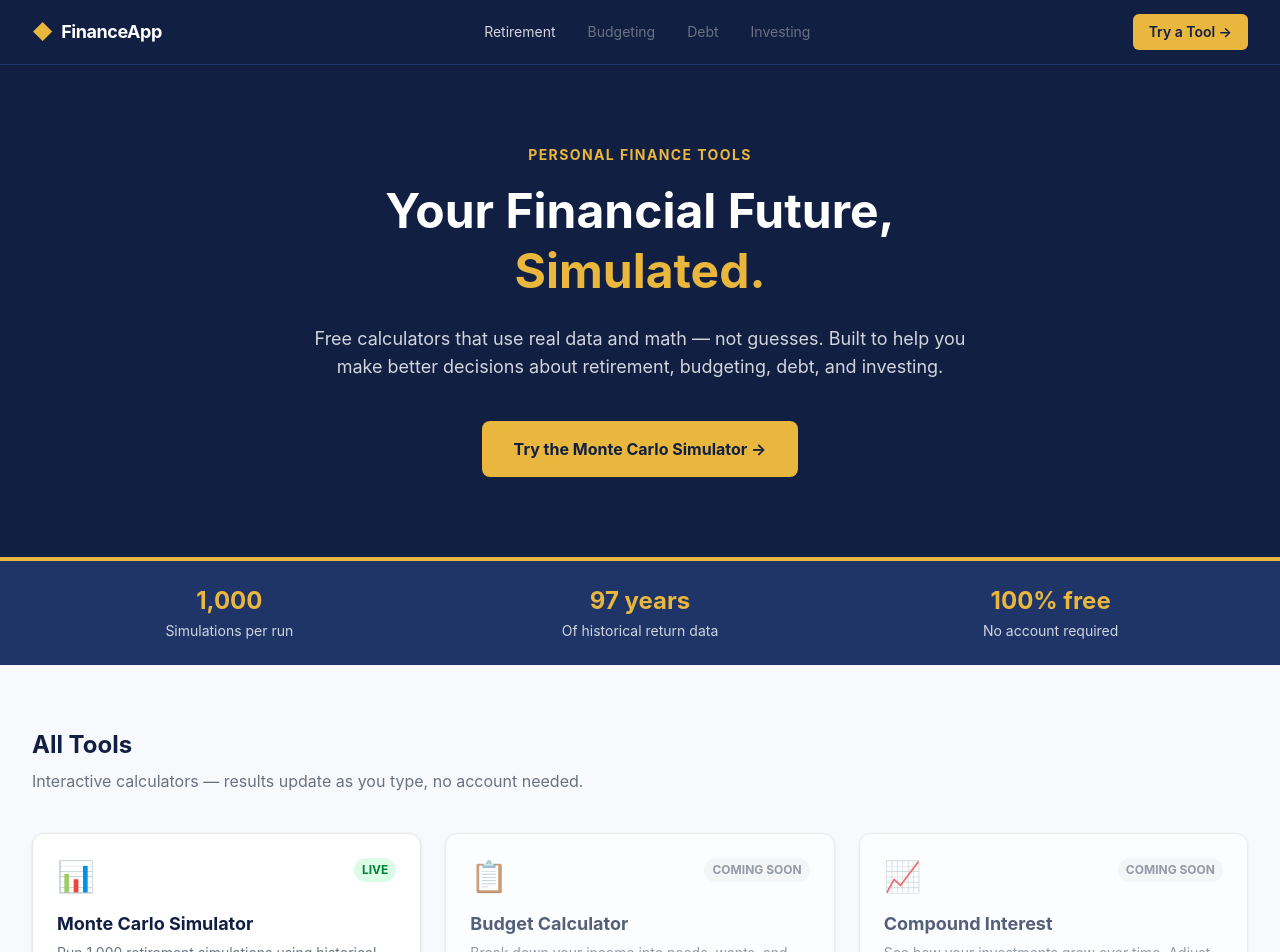
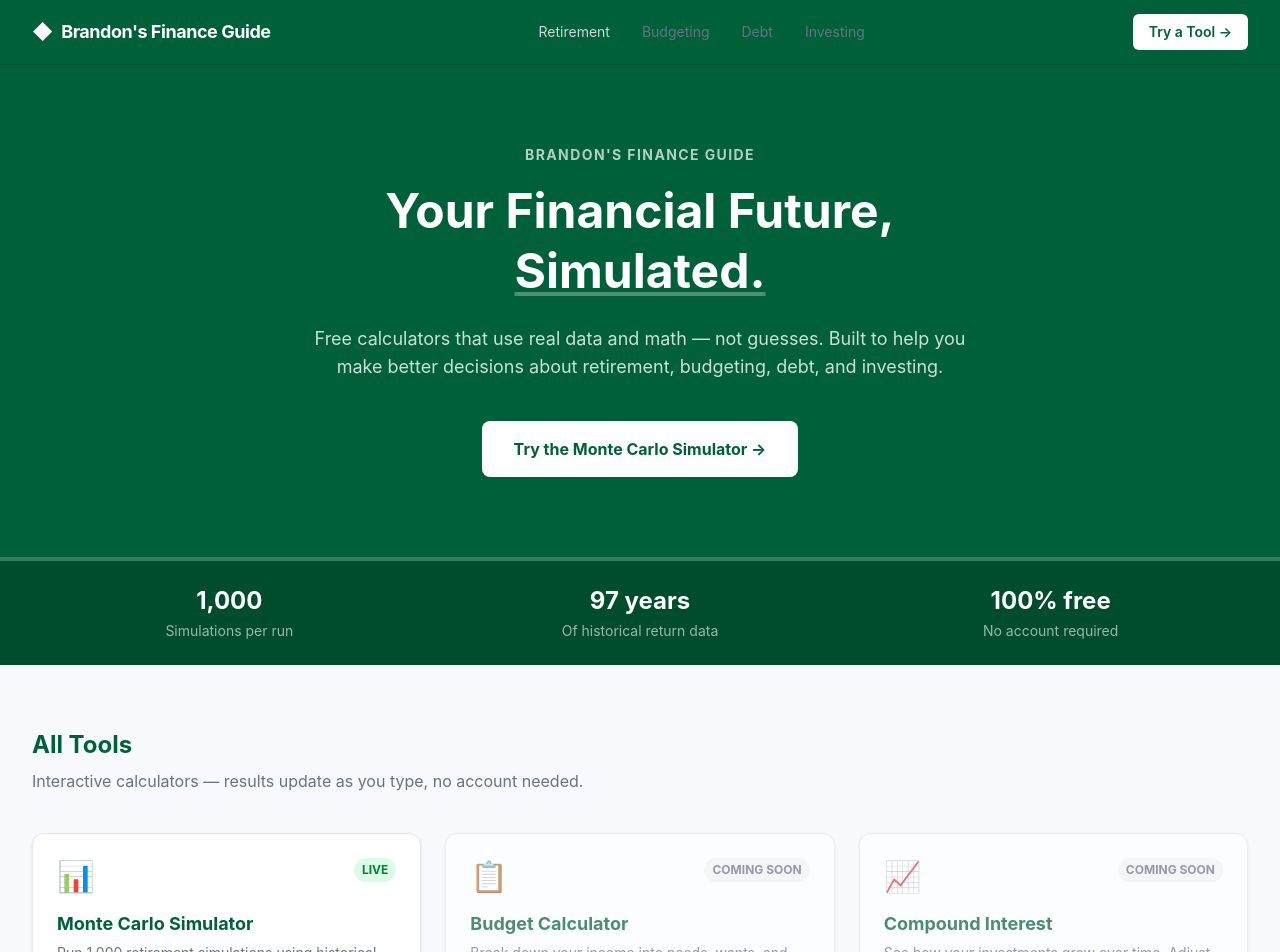
Before and after one commit to bgold0911/finance-app, a Next.js app: page / in a window 1280 px wide. Shown: the top 952 px of the page. Built offline with nearby package versions, Linux system fonts and the light colour scheme.

Commit message:
Rebrand to Brandon's Finance Guide with Rolex green color scheme

```diff
--- a/app/layout.tsx
+++ b/app/layout.tsx
@@ -3,7 +3,7 @@ import "./globals.css";
 import Nav from "@/components/Nav";
 
 export const metadata: Metadata = {
-  title: "FinanceApp — Personal Finance Tools",
+  title: "Brandon's Finance Guide — Personal Finance Tools",
   description: "Free tools for budgeting, retirement planning, debt payoff, and investing.",
 };
 
@@ -17,8 +17,8 @@ export default function RootLayout({
       <body className="antialiased min-h-screen flex flex-col">
         <Nav />
         <main className="flex-1">{children}</main>
-        <footer className="bg-[#111F42] text-gray-400 text-sm text-center py-6 mt-16">
-          <p>FinanceApp · Educational tools only · Not financial advice</p>
+        <footer className="bg-[#006039] text-white/60 text-sm text-center py-6 mt-16">
+          <p>Brandon's Finance Guide · Educational tools only · Not financial advice</p>
         </footer>
       </body>
     </html>
--- a/app/page.tsx
+++ b/app/page.tsx
@@ -67,51 +67,51 @@ export default function HomePage() {
   return (
     <>
       {/* Hero */}
-      <section className="bg-[#111F42] text-white">
+      <section className="bg-[#006039] text-white">
         <div className="max-w-7xl mx-auto px-4 sm:px-6 lg:px-8 py-20 text-center">
-          <p className="text-[#EAB73E] text-sm font-bold uppercase tracking-widest mb-4">
-            Personal Finance Tools
+          <p className="text-white/70 text-sm font-bold uppercase tracking-widest mb-4">
+            Brandon's Finance Guide
           </p>
           <h1 className="text-4xl sm:text-5xl font-bold leading-tight mb-6">
             Your Financial Future,
             <br />
-            <span className="text-[#EAB73E]">Simulated.</span>
+            <span className="text-white underline decoration-white/30 underline-offset-4">Simulated.</span>
           </h1>
-          <p className="text-gray-300 text-lg max-w-2xl mx-auto mb-10">
+          <p className="text-white/80 text-lg max-w-2xl mx-auto mb-10">
             Free calculators that use real data and math — not guesses. Built to help
             you make better decisions about retirement, budgeting, debt, and investing.
           </p>
           <Link
             href="/tools/monte-carlo"
-            className="inline-block bg-[#EAB73E] text-[#111F42] font-bold text-base px-8 py-4 rounded-lg hover:bg-yellow-400 transition-colors"
+            className="inline-block bg-white text-[#006039] font-bold text-base px-8 py-4 rounded-lg hover:bg-gray-100 transition-colors"
           >
             Try the Monte Carlo Simulator →
           </Link>
         </div>
-        <div className="h-1 bg-[#EAB73E]" />
+        <div className="h-1 bg-white/20" />
       </section>
 
       {/* Stats bar */}
-      <section className="bg-[#1F3568] text-white">
+      <section className="bg-[#004d2e] text-white">
         <div className="max-w-7xl mx-auto px-4 sm:px-6 lg:px-8 py-6 grid grid-cols-3 gap-4 text-center">
           <div>
-            <p className="text-2xl font-bold text-[#EAB73E]">1,000</p>
-            <p className="text-sm text-gray-300 mt-1">Simulations per run</p>
+            <p className="text-2xl font-bold text-white">1,000</p>
+            <p className="text-sm text-white/60 mt-1">Simulations per run</p>
           </div>
           <div>
-            <p className="text-2xl font-bold text-[#EAB73E]">97 years</p>
-            <p className="text-sm text-gray-300 mt-1">Of historical return data</p>
+            <p className="text-2xl font-bold text-white">97 years</p>
+            <p className="text-sm text-white/60 mt-1">Of historical return data</p>
           </div>
           <div>
-            <p className="text-2xl font-bold text-[#EAB73E]">100% free</p>
-            <p className="text-sm text-gray-300 mt-1">No account required</p>
+            <p className="text-2xl font-bold text-white">100% free</p>
+            <p className="text-sm text-white/60 mt-1">No account required</p>
           </div>
         </div>
       </section>
 
       {/* Tools grid */}
       <section className="max-w-7xl mx-auto px-4 sm:px-6 lg:px-8 py-16">
-        <h2 className="text-2xl font-bold text-[#111F42] mb-2">All Tools</h2>
+        <h2 className="text-2xl font-bold text-[#006039] mb-2">All Tools</h2>
         <p className="text-gray-500 mb-10">
           Interactive calculators — results update as you type, no account needed.
         </p>
@@ -120,7 +120,7 @@ export default function HomePage() {
             <div
               key={tool.title}
               className={`bg-white rounded-xl border border-gray-200 p-6 flex flex-col gap-4 shadow-sm transition-shadow ${
-                tool.available ? "hover:shadow-md hover:border-[#111F42]" : "opacity-70"
+                tool.available ? "hover:shadow-md hover:border-[#006039]" : "opacity-70"
               }`}
             >
               <div className="flex items-start justify-between">
@@ -130,13 +130,13 @@ export default function HomePage() {
                 </span>
               </div>
               <div>
-                <h3 className="font-bold text-[#111F42] text-lg mb-1">{tool.title}</h3>
+                <h3 className="font-bold text-[#006039] text-lg mb-1">{tool.title}</h3>
                 <p className="text-gray-500 text-sm leading-relaxed">{tool.description}</p>
               </div>
               {tool.available ? (
                 <Link
                   href={tool.href}
-                  className="mt-auto inline-block text-center bg-[#111F42] text-white font-semibold text-sm px-4 py-2.5 rounded-lg hover:bg-[#1F3568] transition-colors"
+                  className="mt-auto inline-block text-center bg-[#006039] text-white font-semibold text-sm px-4 py-2.5 rounded-lg hover:bg-[#004d2e] transition-colors"
                 >
                   Open Tool →
                 </Link>
--- a/app/tools/monte-carlo/page.tsx
+++ b/app/tools/monte-carlo/page.tsx
@@ -39,9 +39,9 @@ export default function MonteCarloPage() {
         <div className="flex items-center gap-2 text-sm text-gray-400 mb-2">
           <span>Tools</span>
           <span>/</span>
-          <span className="text-[#111F42] font-medium">Monte Carlo Simulator</span>
+          <span className="text-[#006039] font-medium">Monte Carlo Simulator</span>
         </div>
-        <h1 className="text-3xl font-bold text-[#111F42] mb-2">
+        <h1 className="text-3xl font-bold text-[#006039] mb-2">
           Retirement Monte Carlo Simulator
         </h1>
         <p className="text-gray-500 max-w-2xl">
@@ -79,7 +79,7 @@ export default function MonteCarloPage() {
           ) : (
             <div className="bg-white rounded-2xl border border-gray-200 shadow-sm p-12 text-center flex flex-col items-center gap-4">
               <span className="text-6xl">📊</span>
-              <h2 className="text-xl font-bold text-[#111F42]">Ready to simulate</h2>
+              <h2 className="text-xl font-bold text-[#006039]">Ready to simulate</h2>
               <p className="text-gray-500 max-w-sm text-sm">
                 Adjust the sliders on the left to match your situation, then click{" "}
                 <strong>Run Simulation</strong> to see your probability of a successful
@@ -88,7 +88,7 @@ export default function MonteCarloPage() {
               <button
                 onClick={handleRun}
                 disabled={running}
-                className="bg-[#111F42] text-white font-bold px-8 py-3 rounded-xl hover:bg-[#1F3568] transition-colors"
+                className="bg-[#006039] text-white font-bold px-8 py-3 rounded-xl hover:bg-[#004d2e] transition-colors"
               >
                 Run Simulation →
               </button>
--- a/components/Nav.tsx
+++ b/components/Nav.tsx
@@ -2,12 +2,12 @@ import Link from "next/link";
 
 export default function Nav() {
   return (
-    <nav className="bg-[#111F42] border-b border-[#1F3568]">
+    <nav className="bg-[#006039] border-b border-[#004d2e]">
       <div className="max-w-7xl mx-auto px-4 sm:px-6 lg:px-8">
         <div className="flex items-center justify-between h-16">
           <Link href="/" className="flex items-center gap-2">
-            <span className="text-[#EAB73E] font-bold text-xl">◆</span>
-            <span className="text-white font-bold text-lg tracking-tight">FinanceApp</span>
+            <span className="text-white font-bold text-xl">◆</span>
+            <span className="text-white font-bold text-lg tracking-tight">Brandon's Finance Guide</span>
           </Link>
           <div className="hidden md:flex items-center gap-8">
             <Link href="/tools/monte-carlo" className="text-sm text-gray-300 hover:text-white transition-colors">
@@ -25,7 +25,7 @@ export default function Nav() {
           </div>
           <Link
             href="/tools/monte-carlo"
-            className="bg-[#EAB73E] text-[#111F42] font-semibold text-sm px-4 py-2 rounded-md hover:bg-yellow-400 transition-colors"
+            className="bg-white text-[#006039] font-semibold text-sm px-4 py-2 rounded-md hover:bg-gray-100 transition-colors"
           >
             Try a Tool →
           </Link>
--- a/components/ResultsSummary.tsx
+++ b/components/ResultsSummary.tsx
@@ -36,7 +36,7 @@ function StatCard({ label, value, sub }: { label: string; value: string; sub?: s
   return (
     <div className="bg-white rounded-xl border border-gray-200 p-4 flex flex-col gap-1 shadow-sm">
       <p className="text-xs text-gray-500 font-medium uppercase tracking-wide">{label}</p>
-      <p className="text-xl font-bold text-[#111F42]">{value}</p>
+      <p className="text-xl font-bold text-[#006039]">{value}</p>
       {sub && <p className="text-xs text-gray-400">{sub}</p>}
     </div>
   );
@@ -73,7 +73,7 @@ export default function ResultsSummary({ result, retirementAge, lifeExpectancy }
       </div>
 
       {successRate < 95 && (
-        <div className="bg-[#111F42] text-white rounded-xl p-4 text-sm">
+        <div className="bg-[#006039] text-white rounded-xl p-4 text-sm">
           <p className="font-bold mb-1">💡 How to improve your odds</p>
           <ul className="text-gray-300 flex flex-col gap-1 pl-4 list-disc">
             <li>Increase annual savings — even $5,000/year more has a large long-term impact</li>
```
Also changed, not shown: components/MonteCarloChart.tsx (+5 -5 lines), components/MonteCarloForm.tsx (+4 -4 lines).
